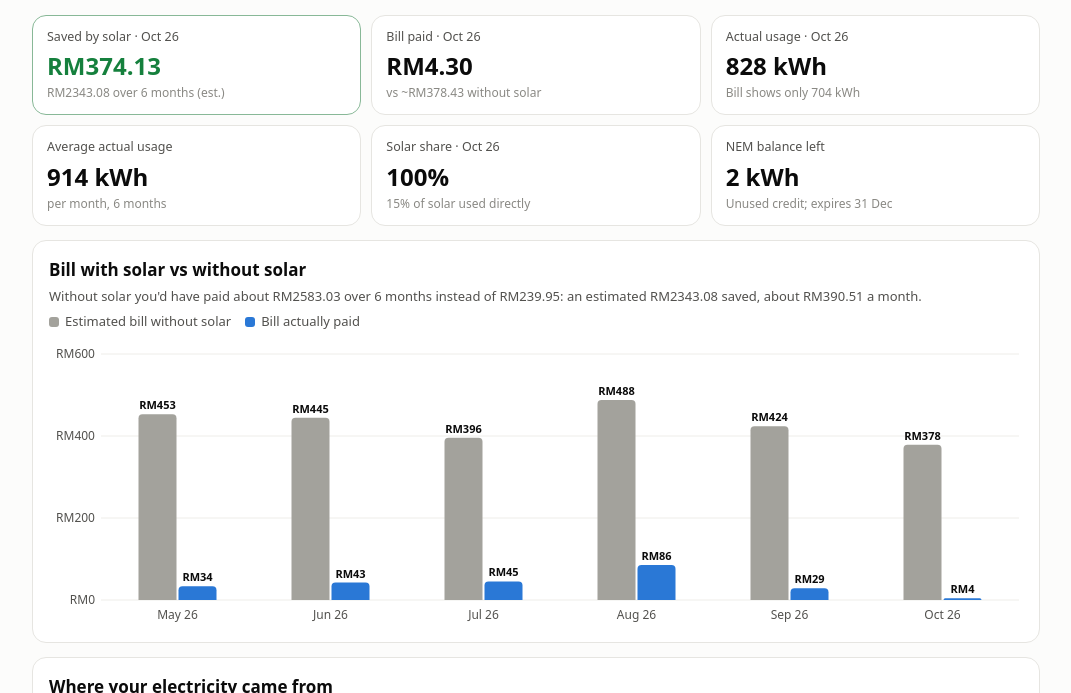
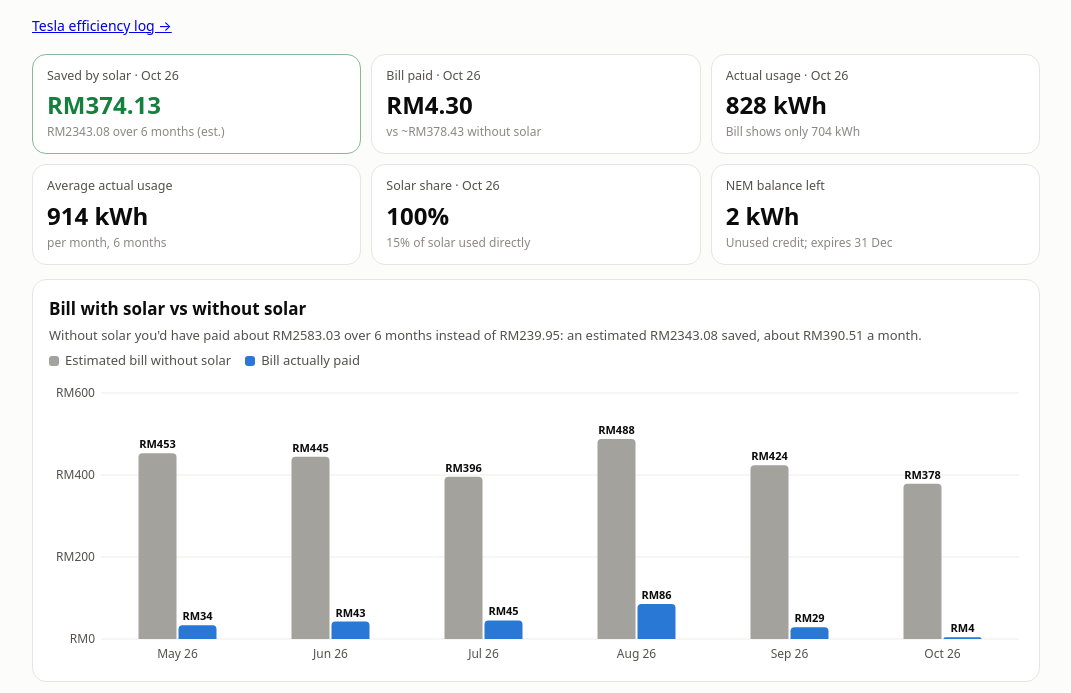
Before and after one commit to derektanjh/solar-tracker, a plain HTML site: page index.html in a window 1280 px wide. Shown: the part 97-790 px from the top of the page, without its empty margins (104-1175 px from the left). Drawn offline with Linux system fonts and the light colour scheme.

Commit message:
Link to Tesla efficiency log from home page
Co-Authored-By: Claude Sonnet 5.5 <noreply@anthropic.com>
Claude-Session: https://claude.ai/code/session_018tyYtocEYeqaYU7hFkVpUC

```diff
--- a/index.html
+++ b/index.html
@@ -139,6 +139,7 @@ pre{background:var(--surface);border:1px solid var(--line);border-radius:8px;pad
     <button class="btn" id="hdrAdd" type="button">+ Add month</button>
   </header>
   <p class="sub">Real household usage = what TNB's meter sees <em>plus</em> the solar you used directly, which the bill never shows.</p>
+  <p style="margin:0 0 18px;font-size:14px"><a href="tesla.html">Tesla efficiency log &rarr;</a></p>
 
   <div class="tiles" id="tiles"></div>
 
```
